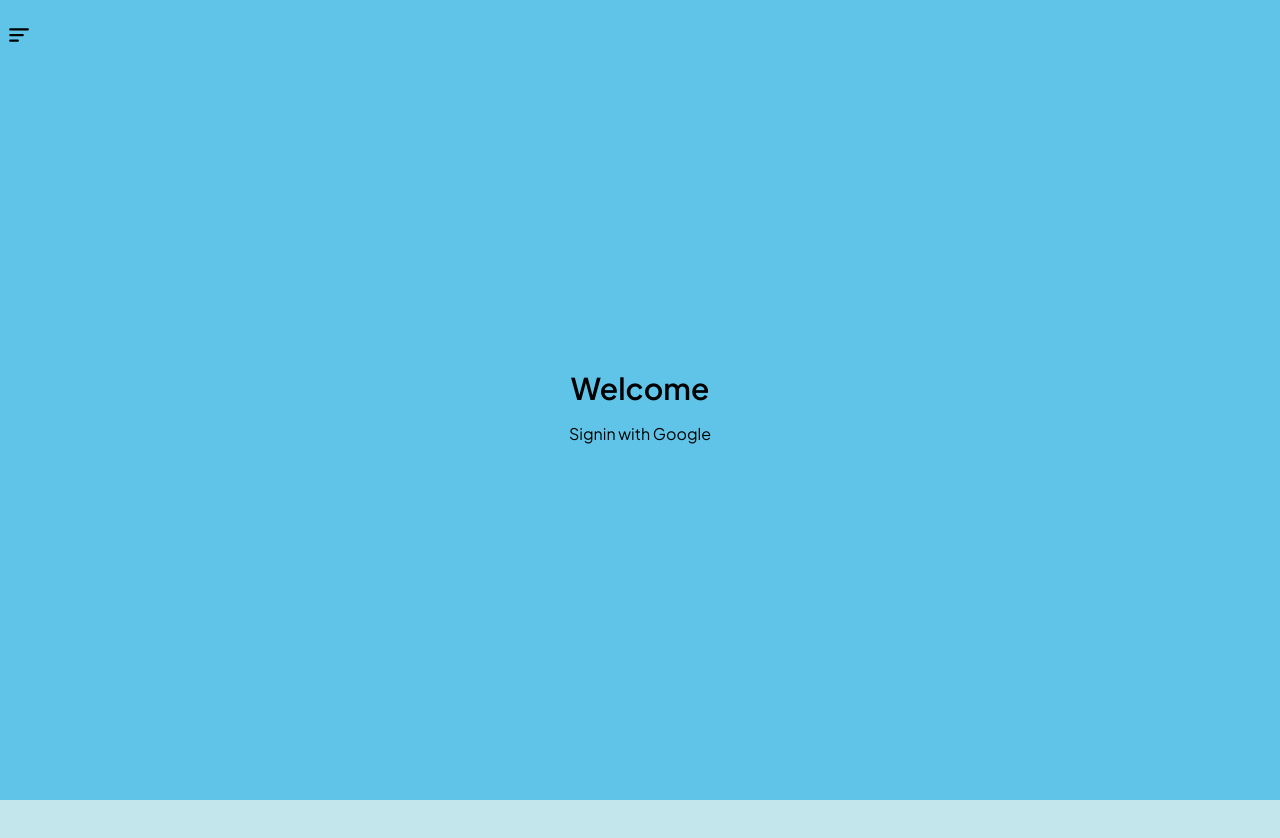
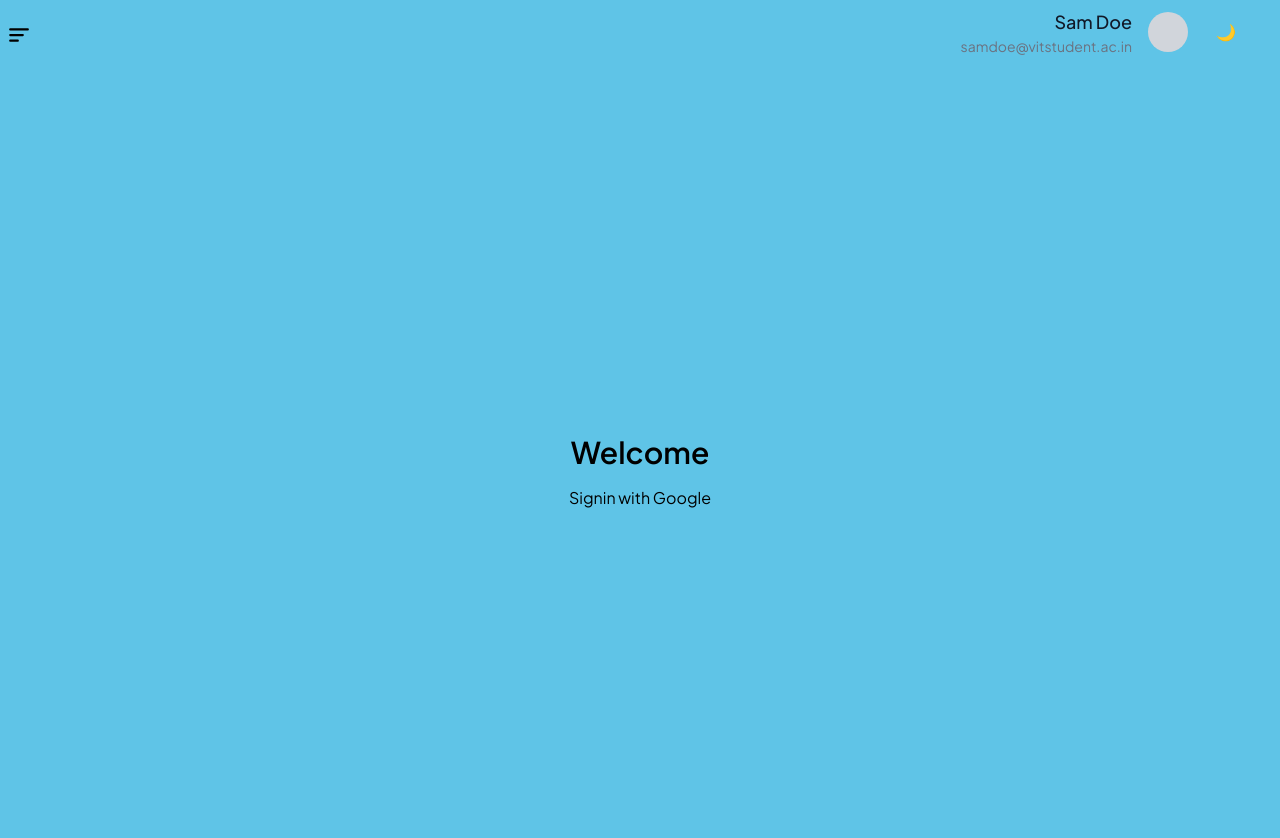
Before and after one commit to theg1239/ExamCooker, a Next.js app: page / in a window 1280 px wide. Shown: the top 838 px of the page. Before the commit the page ends 800 px from the top, so only its background shows below. Built offline with nearby package versions, Linux system fonts and the light colour scheme; no server answers.

Commit message:
added header and toggle theme

```diff
--- /dev/null
+++ b/app/components/header.tsx
@@ -0,0 +1,30 @@
+// components/Header.tsx
+import React from 'react';
+
+interface HeaderProps {
+  toggleTheme: () => void;
+  darkMode: boolean; // Ensure darkMode prop is included
+}
+
+const Header: React.FC<HeaderProps> = ({ toggleTheme, darkMode }) => {
+  return (
+    <header className="bg-[#5fc4e7] shadow-md">
+      <div className="max-w-7xl mx-auto px-4 sm:px-6 lg:px-8">
+        <div className="flex justify-between h-16 items-center">
+          <div className="flex items-center text-right ml-auto">
+            <div className="flex flex-col mr-4">
+              <p className="text-lg font-medium text-gray-900">Sam Doe</p>
+              <p className="text-sm text-gray-500">samdoe@vitstudent.ac.in</p>
+            </div>
+            <div className="w-10 h-10 bg-gray-300 rounded-full"></div>
+            <button className="ml-4  px-3 py-1 rounded" onClick={toggleTheme}>
+              {darkMode ? '☀️' : '🌙'} {/* Toggle symbol based on darkMode state */}
+            </button>
+          </div>
+        </div>
+      </div>
+    </header>
+  );
+};
+
+export default Header;
--- a/app/layout.tsx
+++ b/app/layout.tsx
@@ -3,6 +3,7 @@
 import "./globals.css";
 import React, { useState, useEffect, useRef } from "react";
 import NavBar from "./components/NavBar";
+import Header from "./components/header"; // Import the Header component
 
 const plus_jakarta_sans = Plus_Jakarta_Sans({ subsets: ["latin"] });
 
@@ -12,10 +13,15 @@
     children: React.ReactNode;
 }>) {
     const [isNavOn, setIsNavOn] = useState(false);
+    const [darkMode, setDarkMode] = useState(false); // State for dark mode
     const navbarRef = useRef<HTMLDivElement>(null);
 
     const toggleNavbar = () => {
         setIsNavOn(!isNavOn);
+    };
+
+    const toggleTheme = () => {
+        setDarkMode(!darkMode); // Toggle dark mode state
     };
 
     const handleClickOutside = (event: MouseEvent) => {
@@ -39,7 +45,7 @@
     return (
         <html lang="en">
             <body
-                className={`relative flex bg-[#c2e6ec] ${plus_jakarta_sans.className}`}
+                className={`relative flex ${darkMode ? 'bg-gray-900 text-white' : 'bg-[#c2e6ec] text-black'} ${plus_jakarta_sans.className}`}
             >
                 <div ref={navbarRef}>
                     <NavBar isNavOn={isNavOn} toggleNavbar={toggleNavbar} />
@@ -52,7 +58,10 @@
                         isNavOn ? "lg:w-[95vw] md:w-[92vw]" : "w-[100vw]"
                     }`}
                 >
-                    {children}
+                    <div className={darkMode ? 'dark' : ''}>
+                        <Header toggleTheme={toggleTheme} darkMode={darkMode} />
+                        {children}
+                    </div>
                 </main>
             </body>
         </html>
```
